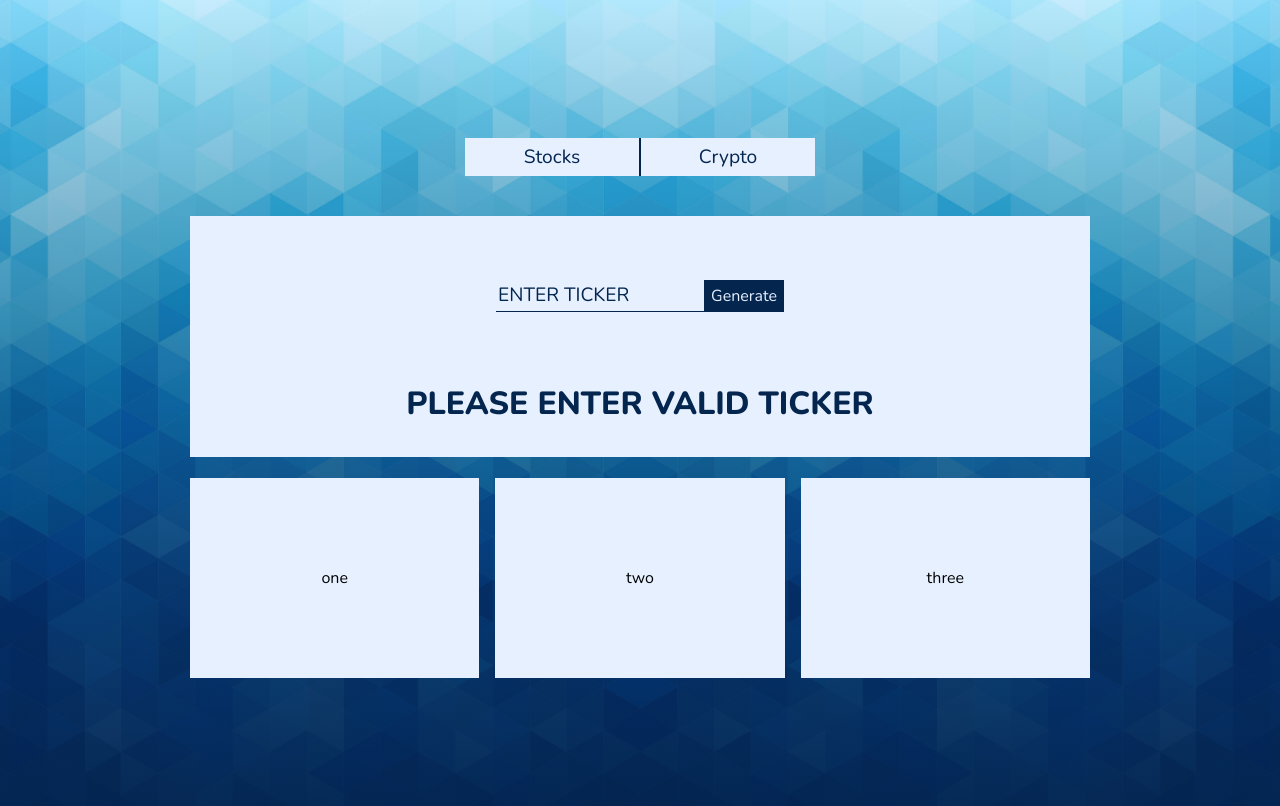
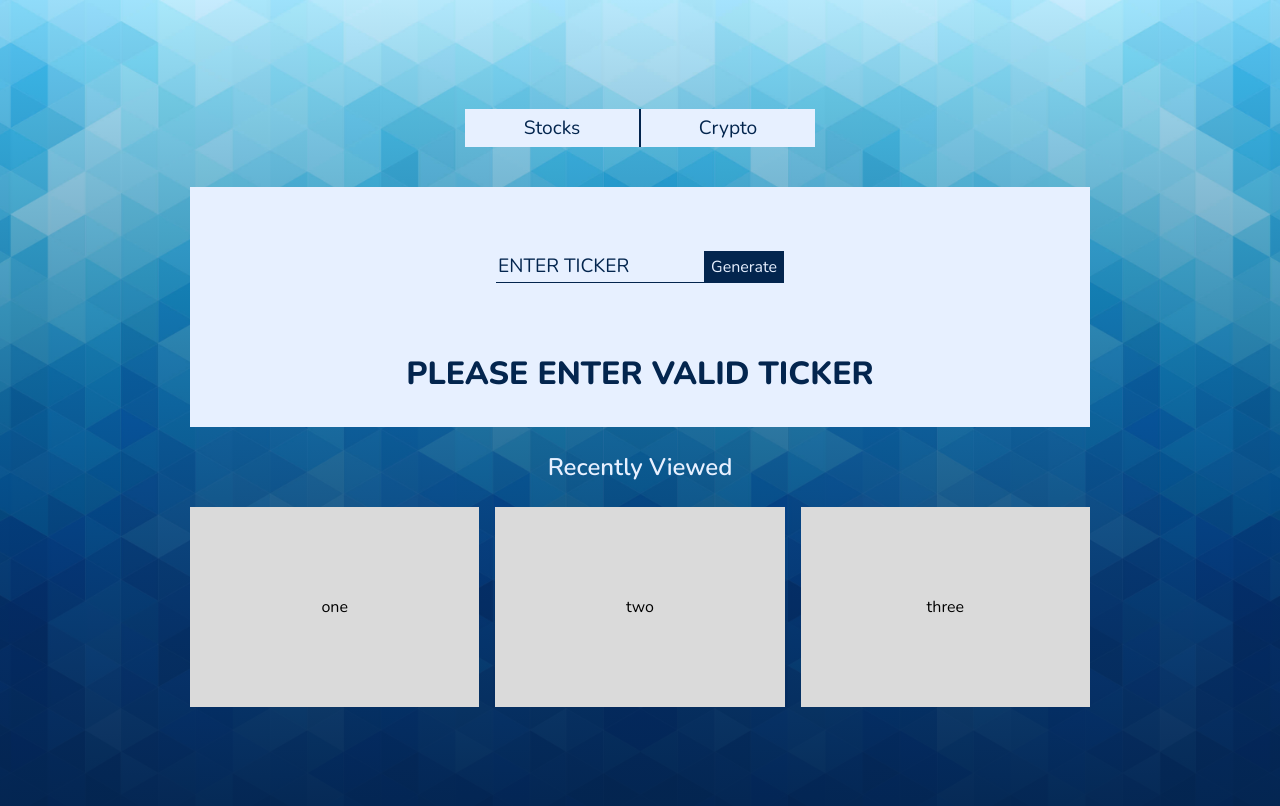
Before and after one commit to salamhis2019/vue-stock-api, a Vue app: page / in a window 1280 px wide. Shown: the top 806 px of the page. Built offline with nearby package versions, Linux system fonts and the light colour scheme.

Commit message:
complete

```diff
--- a/src/App.vue
+++ b/src/App.vue
@@ -7,9 +7,7 @@
   <div class="container">
     <!-- INPUT CONTAINER -->
     <InputSection
-      @lookUpSymbol="fetchApi()"
-      @update:modelValue="value => symbol = value"
-      v-model="symbol"
+      @fetchApi="fetchApi"
       :errorClass="errorClass"
     />
     <!-- CONTENT LOADED IF THE FETCH IS SUCCESSFUL -->
@@ -26,6 +24,7 @@
       />
     </div>
   </div>
+  <p class="recent-text">Recently Viewed</p>
   <div class="recently-viewed">
     <div class="area-one">one</div>
     <div class="area-two">two</div>
@@ -67,9 +66,9 @@ export default {
     }
   },
   methods: {
-    fetchApi () {
+    fetchApi (userInputSymbol) {
       this.isLoading = true
-      const ticker = this.symbol.toUpperCase()
+      const ticker = userInputSymbol.toUpperCase()
       fetch(`https://www.alphavantage.co/query?function=TIME_SERIES_INTRADAY&symbol=${ticker}&interval=5min&apikey=${APIKEY}`)
         .then((res) => res.json())
         .then((data) => this.getData(data))
@@ -206,6 +205,14 @@ export default {
 
   /* RECENTLY VIEWED AREA */
 
+  .recent-text {
+    color: #E7F0FF;
+    text-align: center;
+
+    font-size: 1.5em;
+    font-weight: 600;
+  }
+
   .recently-viewed {
     display: grid;
     text-align: center;
@@ -218,7 +225,7 @@ export default {
     display: flex;
     justify-content: center;
     align-items: center;
-    background-color: #E7F0FF;
+    background-color: #dadada;
     height: 200px;
   }
 </style>
--- a/src/components/Input-section.vue
+++ b/src/components/Input-section.vue
@@ -1,14 +1,14 @@
 <template>
   <div class="input-container">
     <!-- INPUT AREA TO GENERATE -->
+    <!-- START OF EDITS -->
     <input
     placeholder="Enter Ticker"
     class="input-element"
     name="name" type="text"
-    :value="modelValue"
     :id="errorClass"
-    @keyup.enter="$emit('lookUpSymbol')"
-    @input="$emit('update:modelValue', $event.target.value)"
+    v-model="symbol"
+    @keyup.enter="fetchData"
     >
     <!-- BUTTON TO GENERATE -->
     <button @click="fetchData">Generate</button>
@@ -19,7 +19,17 @@
 
 export default {
   name: "InputSection",
-  props: ['modelValue', 'errorClass', 'symbol']
+  props: ['errorClass'],
+  data () {
+    return {
+      symbol: ''
+    }
+  },
+  methods: {
+    fetchData() {
+      this.$emit('fetchApi', this.symbol)
+    }
+  }
 }
 
 </script>
```
